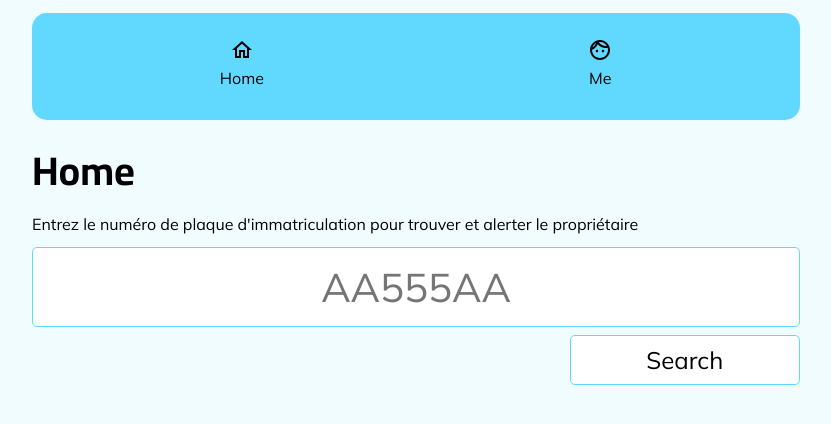
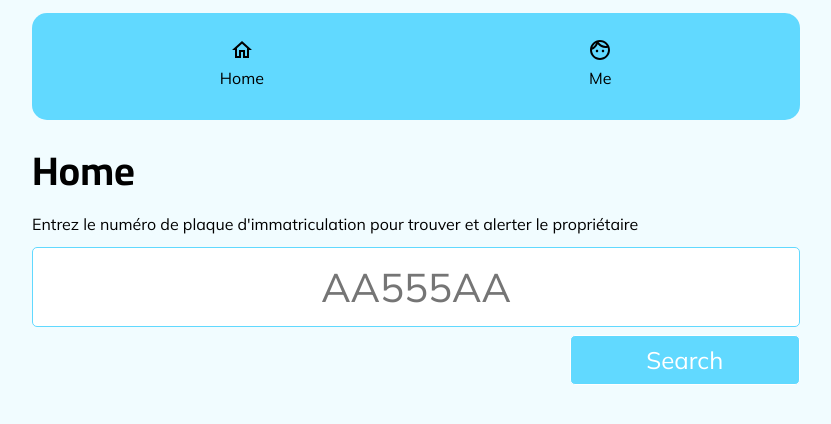
Before and after one commit to AlertnGo/AlertngoFront, a React (Create React App) app: page / in a window 1280 px wide. Shown: the top 424 px of the page, without its empty margins (224-1055 px from the left). Built offline with nearby package versions, Linux system fonts and the light colour scheme.

Commit message:
scss march

```diff
--- a/src/pages/Home/index.js
+++ b/src/pages/Home/index.js
@@ -41,6 +41,7 @@ const Home = (props) => {
               type="text"
               name="ndp"
               placeholder="AA555AA"
+              maxLength="10"
               onChange={(e) => {
                 setNdp(e.target.value);
               }}
--- a/src/pages/Home/style.scss
+++ b/src/pages/Home/style.scss
@@ -10,8 +10,8 @@
     text-align: center;
     font-size: 5vh;
     text-transform: uppercase;
-    border:1px solid $maincolor;
-    background:$white;
+    border: 1px solid $maincolor;
+    background: $white;
     border-radius: 5px;
   }
 
@@ -19,11 +19,18 @@
   .mainbutton {
     width: 30%;
     height: auto;
-    font-size:3vh;
-    border:1px solid $maincolor;
-    background:$white;
+    font-size: 3vh;
+    border: 1px solid $white;
+    color: $white;
+    background: $maincolor;
     border-radius: 5px;
     cursor: pointer;
     float: right;
+
+    &:hover {
+      color: $maincolor;
+      background: $white;
+      border: 1px solid $maincolor;
+    }
   }
 }
```
